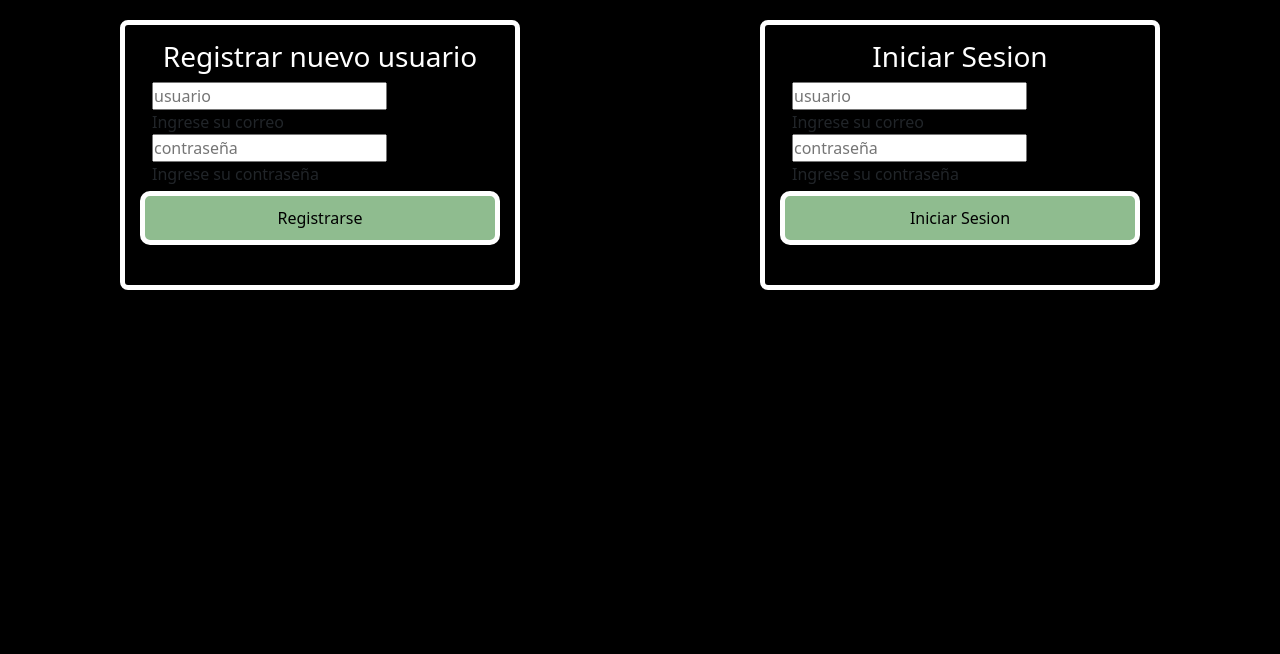
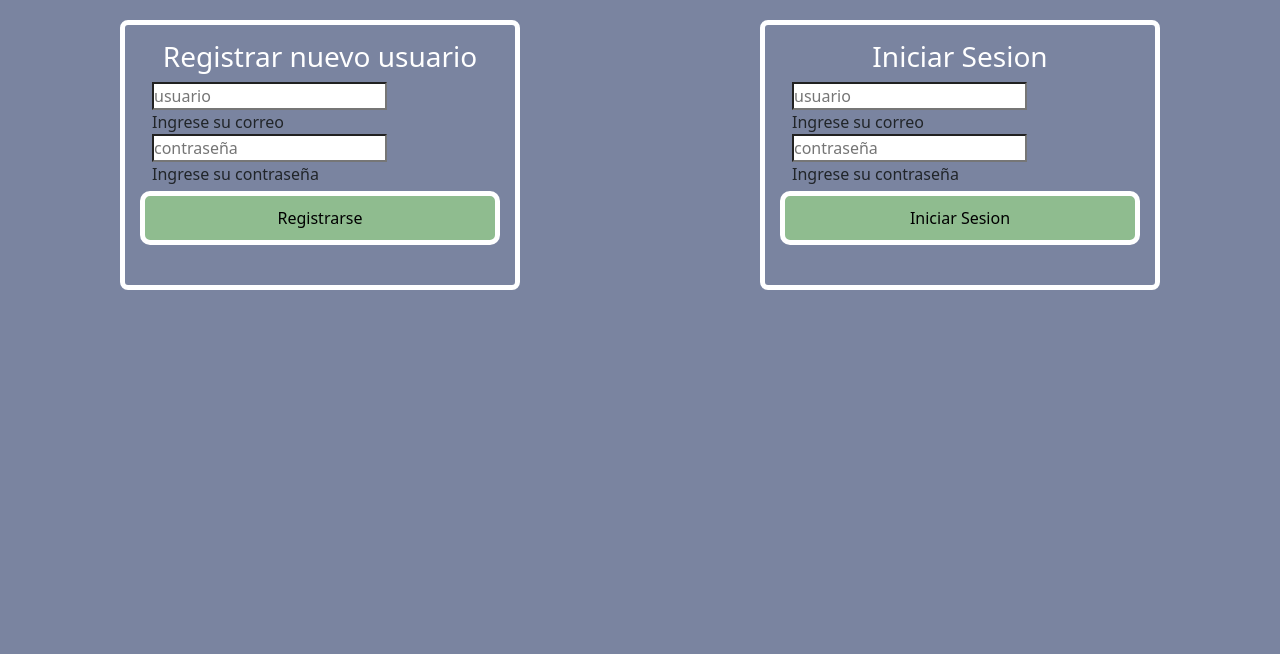
Before and after one commit to Daroo19/Proyecto-java, a website: page index.html in a window 1280 px wide. Shown: the part 146-800 px from the top of the page. Drawn offline with nearby package versions, Linux system fonts and the light colour scheme; some packages are replaced by stand-ins of ours; a script that the page names is missing.

Commit message:
correccion de estilos

```diff
--- a/scss/estilos.scss
+++ b/scss/estilos.scss
@@ -5,7 +5,7 @@
 }
 
 .bodyColor {
-    background-color: black;
+    background-color: rgba(109, 120, 151, 0.911);
 }
 
 .fuente {
@@ -111,6 +111,7 @@ p {
 
 .textoInput {
     color: rgb(0, 0, 0);
+    background-color: white;
 }
 
 .btnUsuario {
```
Also changed, not shown: css/estilos.css, 1 other file.
